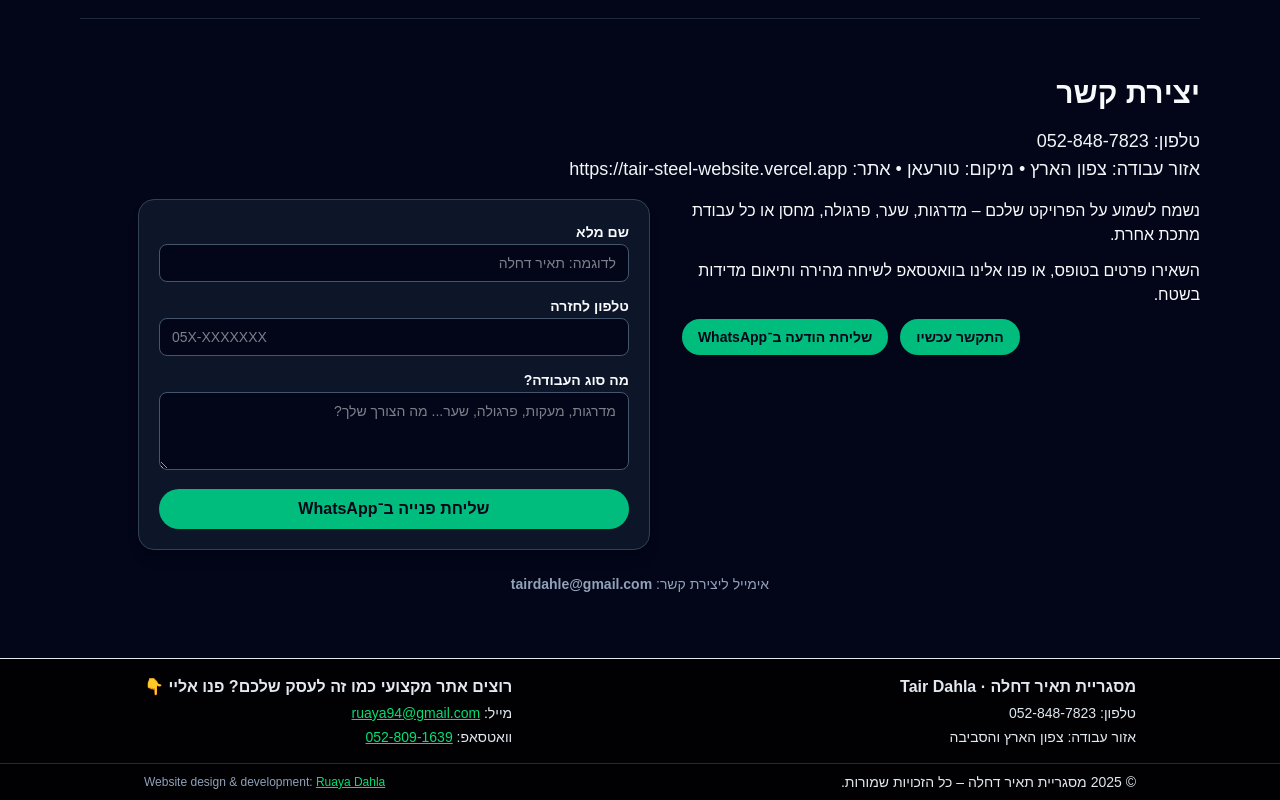
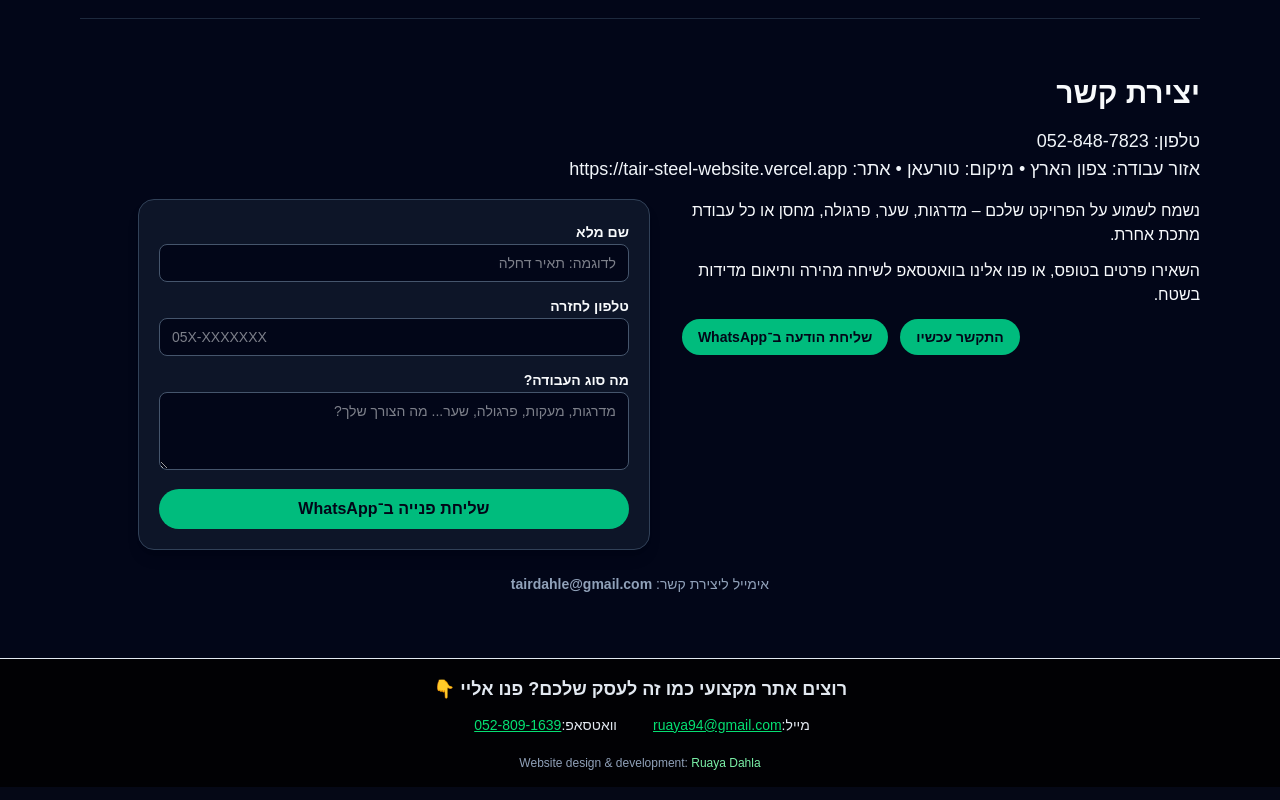
Before and after one commit to RUAYA17/tair-steel-website, a Next.js app: page / in a window 1280 px wide. Shown: the part 10139-10939 px from the top of the page. Built offline with nearby package versions, Linux system fonts and the light colour scheme.

Commit message:
Add Google Analytics tag

```diff
--- a/app/layout.tsx
+++ b/app/layout.tsx
@@ -1,5 +1,6 @@
 // app/layout.tsx
 import type { Metadata } from "next";
+import Script from "next/script";
 import "./globals.css";
 
 const baseUrl = "https://tairsteel.co.il";
@@ -47,15 +48,33 @@ export default function RootLayout({
 }) {
   return (
     <html lang="he">
+      <head>
+        {/* Google Analytics 4 – להחליף את G-DZYWYD3JKS בקוד שלך */}
+        <Script
+          src="https://www.googletagmanager.com/gtag/js?id=G-DZYWYD3JKS"
+          strategy="afterInteractive"
+        />
+        <Script id="ga-gtag" strategy="afterInteractive">
+          {`
+            window.dataLayer = window.dataLayer || [];
+            function gtag(){dataLayer.push(arguments);}
+            gtag('js', new Date());
+            gtag('config', 'G-DZYWYD3JKS', {
+              page_path: window.location.pathname,
+            });
+          `}
+        </Script>
+      </head>
+
       <body dir="rtl" className="text-slate-50">
         <div className="min-h-screen flex flex-col bg-black/40">
-          {/* כפתור וואטסאפ צף למסגרייה */}
+          {/* כפתור וואטסאפ צף */}
           <a
             href="https://wa.me/972528487823"
             target="_blank"
             rel="noopener noreferrer"
             className="fixed bottom-4 left-4 md:bottom-6 md:left-6 w-12 h-12 rounded-full bg-green-500 text-white shadow-lg flex items-center justify-center text-2xl hover:bg-green-600"
-            aria-label="שליחת הודעה בוואטסאפ למסגריית תאיר דחלה"
+            aria-label="שליחת הודעה בוואטסאפ"
           >
             💬
           </a>
@@ -63,26 +82,16 @@ export default function RootLayout({
           {/* תוכן הדפים */}
           <div className="flex-1">{children}</div>
 
-          {/* FOOTER */}
-          <footer className="border-t bg-black/80 text-xs md:text-sm text-slate-200">
-            {/* שורה עליונה: עסק + בניית אתרים */}
-            <div className="max-w-5xl mx-auto px-4 py-4 flex flex-col gap-4 md:flex-row md:items-start md:justify-between">
-              {/* פרטי המסגרייה */}
-              <div className="text-right space-y-1">
-                <div className="font-semibold text-sm md:text-base">
-                  מסגריית תאיר דחלה · Tair Dahla
-                </div>
-                <div>טלפון: 052-848-7823</div>
-                <div>אזור עבודה: צפון הארץ והסביבה</div>
+          {/* FOOTER – כולל פרטי יצירת קשר איתך */}
+          <footer className="border-t bg-black/70 text-xs md:text-sm text-slate-200">
+            <div className="max-w-5xl mx-auto px-4 py-4 flex flex-col gap-3">
+              <div className="text-center font-semibold text-base md:text-lg">
+                רוצים אתר מקצועי כמו זה לעסק שלכם? פנו אליי 👇
               </div>
 
-              {/* פרטי יצירת קשר איתך לבניית אתר */}
-              <div className="text-right space-y-1">
-                <div className="font-semibold text-sm md:text-base">
-                  רוצים אתר מקצועי כמו זה לעסק שלכם? פנו אליי 👇
-                </div>
+              <div className="flex flex-col md:flex-row items-center justify-center gap-4 md:gap-8 text-center md:text-right">
                 <div>
-                  מייל:{" "}
+                  <span>מייל:</span>
                   <a
                     href="mailto:ruaya94@gmail.com"
                     className="text-green-400 underline hover:text-green-300 ml-1"
@@ -90,8 +99,9 @@ export default function RootLayout({
                     ruaya94@gmail.com
                   </a>
                 </div>
+
                 <div>
-                  וואטסאפ:{" "}
+                  <span>וואטסאפ:</span>
                   <a
                     href="https://wa.me/972528091639"
                     target="_blank"
@@ -102,24 +112,10 @@ export default function RootLayout({
                   </a>
                 </div>
               </div>
-            </div>
 
-            {/* שורה תחתונה: זכויות + קרדיט */}
-            <div className="border-t border-slate-800">
-              <div className="max-w-5xl mx-auto px-4 py-2 flex flex-col md:flex-row items-center justify-between gap-2">
-                <span>
-                  © {new Date().getFullYear()} מסגריית תאיר דחלה – כל
-                  הזכויות שמורות.
-                </span>
-                <span className="text-[11px] md:text-xs text-slate-400">
-                  Website design & development:{" "}
-                  <a
-                    href="mailto:ruaya94@gmail.com"
-                    className="text-green-400 underline hover:text-green-300"
-                  >
-                    Ruaya Dahla
-                  </a>
-                </span>
+              <div className="text-center text-[11px] md:text-xs text-slate-400 mt-2">
+                Website design &amp; development:{" "}
+                <span className="text-green-300 font-medium">Ruaya Dahla</span>
               </div>
             </div>
           </footer>
```
